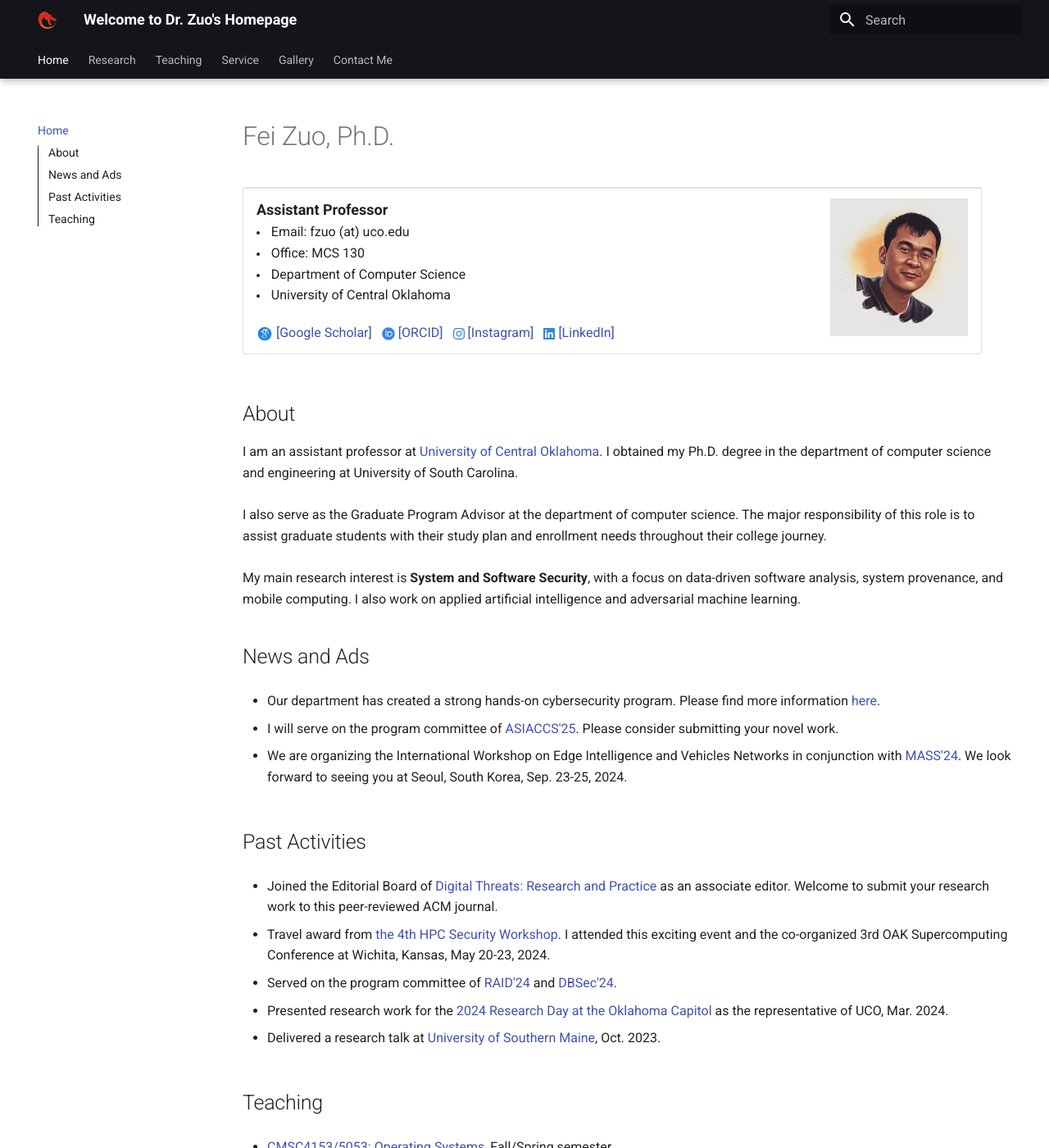
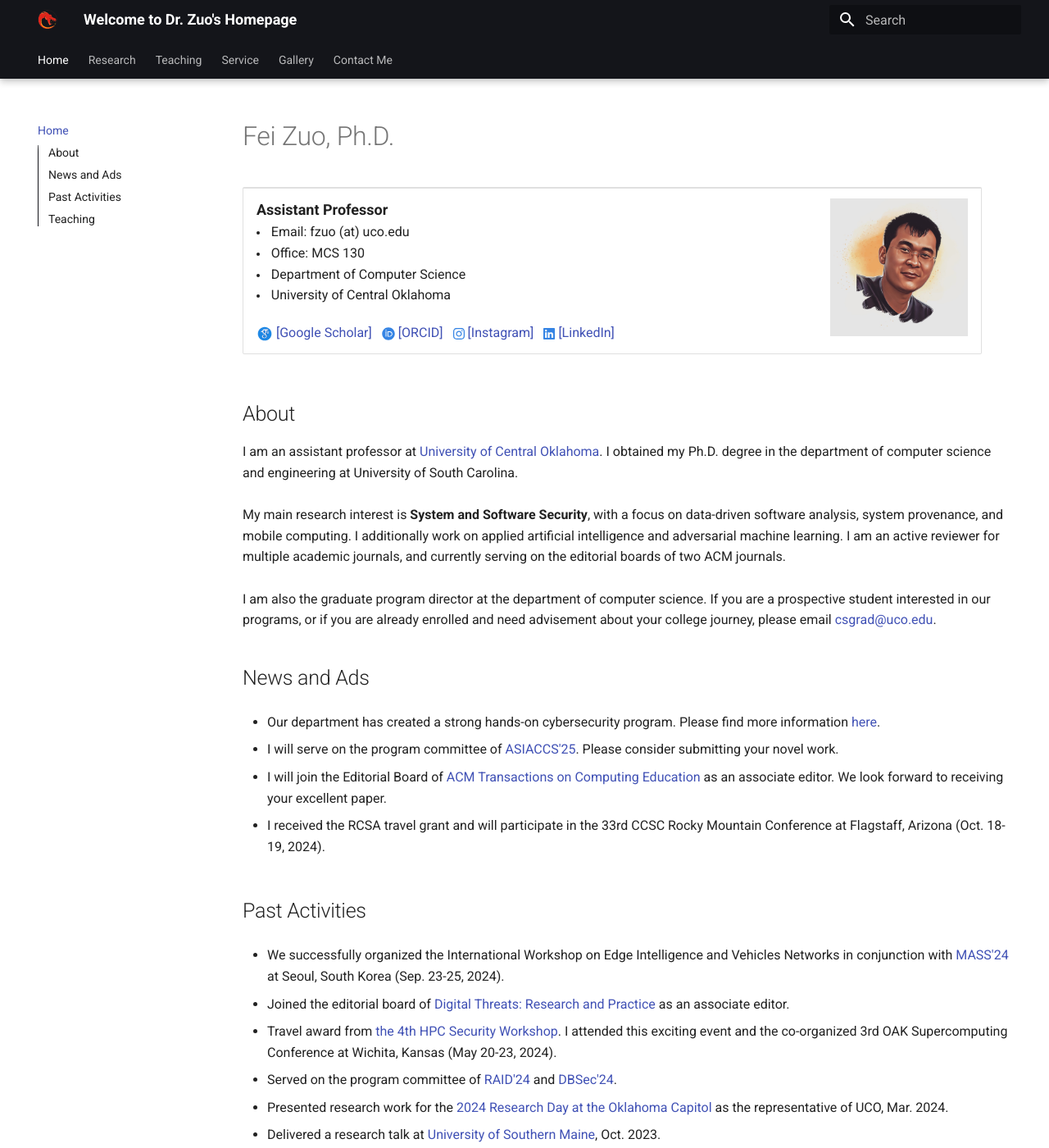
Before and after one commit to fzuo/homepage, an MkDocs documentation site: the page built from docs/index.md, in a window 1280 px wide and 1400 px high. Shown: the whole window at 82% size. Built offline with MkDocs 1.6.1 and Material for MkDocs 9.7.7, drawn with Linux system fonts in a browser that asks for light colours.

Commit message:
Updating files

```diff
--- a/docs/index.md
+++ b/docs/index.md
@@ -45,9 +45,9 @@ mkdocs serve
 
 I am an assistant professor at <a href="https://uco.edu/">University of Central Oklahoma</a>. I obtained my Ph.D. degree in the department of computer science and engineering at University of South Carolina.<br>
 <br>
-I also serve as the Graduate Program Advisor at the department of computer science. The major responsibility of this role is to assist graduate students with their study plan and enrollment needs throughout their college journey. <br>
+My main research interest is <b>System and Software Security</b>, with a focus on data-driven software analysis, system provenance, and mobile computing. I additionally work on applied artificial intelligence and adversarial machine learning. I am an active reviewer for multiple academic journals, and currently serving on the editorial boards of two ACM journals.<br>
 <br>
-My main research interest is <b>System and Software Security</b>, with a focus on data-driven software analysis, system provenance, and mobile computing. I also work on applied artificial intelligence and adversarial machine learning.<br>
+I am also the graduate program director at the department of computer science. If you are a prospective student interested in our programs, or if you are already enrolled and need advisement about your college journey, please email <csgrad@uco.edu>. <br>
 
 
 ## News and Ads
@@ -56,14 +56,18 @@ My main research interest is <b>System and Software Security</b>, with a focus o
 
 - I will serve on the program committee of <a href="https://asiaccs2025.hust.edu.vn/">ASIACCS'25</a>. Please consider submitting your novel work.
 
-- We are organizing the International Workshop on Edge Intelligence and Vehicles Networks in conjunction with <a href="https://sites.google.com/view/ieee-mass-2024/home">MASS'24</a>. We look forward to seeing you at Seoul, South Korea, Sep. 23-25, 2024.
+- I will join the Editorial Board of <a href="https://dl.acm.org/journal/toce">ACM Transactions on Computing Education</a> as an associate editor. We look forward to receiving your excellent paper.
+
+- I received the RCSA travel grant and will participate in the 33rd CCSC Rocky Mountain Conference at Flagstaff, Arizona (Oct. 18-19, 2024).
 
 
 ## Past Activities
 
-- Joined the Editorial Board of <a href="https://dl.acm.org/journal/dtrap">Digital Threats: Research and Practice</a> as an associate editor. Welcome to submit your research work to this peer-reviewed ACM journal.
+- We successfully organized the International Workshop on Edge Intelligence and Vehicles Networks in conjunction with <a href="https://sites.google.com/view/ieee-mass-2024/home">MASS'24</a> at Seoul, South Korea (Sep. 23-25, 2024).
 
-- Travel award from <a href="https://www.wichita.edu/services/hpc/oaksupercompute2024/hpc-security-workshop.php">the 4th HPC Security Workshop</a>. I attended this exciting event and the co-organized 3rd OAK Supercomputing Conference at Wichita, Kansas, May 20-23, 2024.
+- Joined the editorial board of <a href="https://dl.acm.org/journal/dtrap">Digital Threats: Research and Practice</a> as an associate editor.
+
+- Travel award from <a href="https://www.wichita.edu/services/hpc/oaksupercompute2024/hpc-security-workshop.php">the 4th HPC Security Workshop</a>. I attended this exciting event and the co-organized 3rd OAK Supercomputing Conference at Wichita, Kansas (May 20-23, 2024).
 
 - Served on the program committee of <a href="https://raid2024.github.io/">RAID'24</a> and <a href="https://dbsec2024.github.io/">DBSec'24</a>.
 
```
Also changed, not shown: docs/research.md (+2 -0 lines), docs/service.md (+2 -0 lines).
